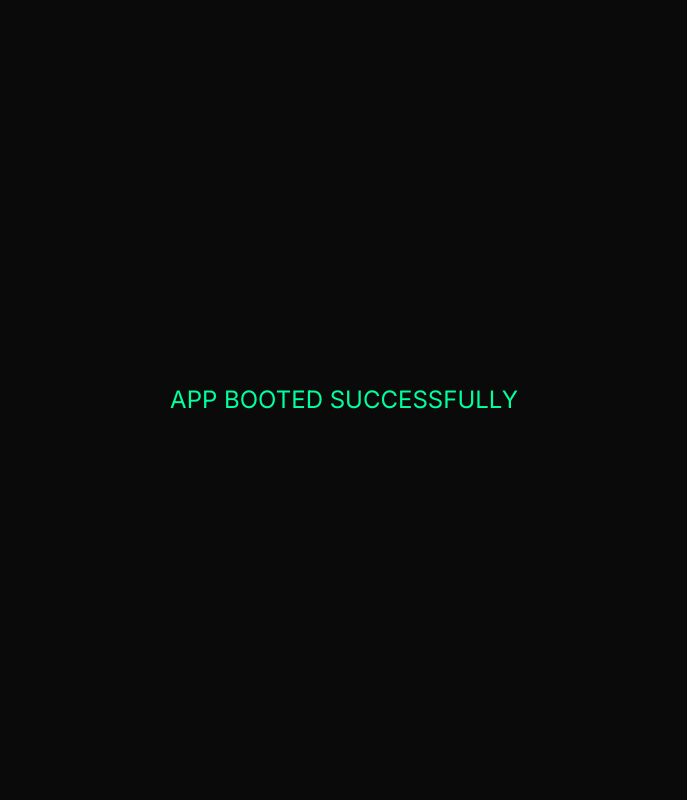
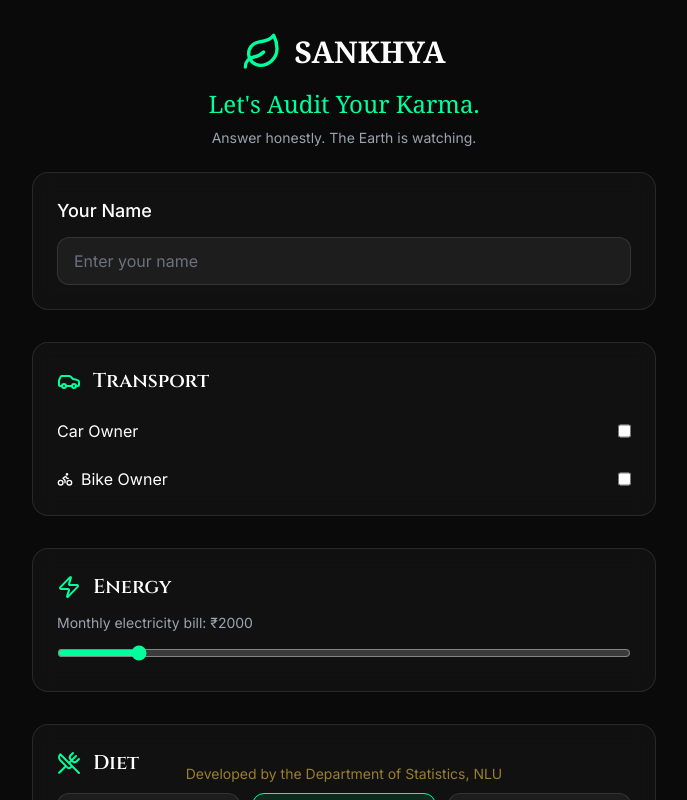
Before and after one commit to Unath-ops/SANHYA, a React (Vite) app: page / in a window 1280 px wide. Shown: the top 800 px of the page, without its empty margins (296-983 px from the left). Built offline with nearby package versions, Linux system fonts and the light colour scheme.

Commit message:
Update App.tsx

```diff
--- a/src/App.tsx
+++ b/src/App.tsx
@@ -1,49 +1,60 @@
-import { useState } from 'react';
+import { useState } from 'react'
+import InputMode from './components/InputMode'
+import WrappedMode from './components/WrappedMode'
 
 export interface UserData {
-  name: string;
-  carOwner: boolean;
-  carKm: number;
-  bikeOwner: boolean;
-  bikeKm: number;
-  electricityBill: number;
-  diet: 'vegan' | 'vegetarian' | 'non-veg';
-  acDaily: boolean;
-  plasticItems: number;
+  name: string
+  carOwner: boolean
+  carKm: number
+  bikeOwner: boolean
+  bikeKm: number
+  electricityBill: number
+  diet: 'vegan' | 'vegetarian' | 'non-veg'
+  acDaily: boolean
+  plasticItems: number
 }
 
 export interface CalculationResult {
-  annualCO2: number;
-  treesOwed: number;
-  score: number;
-  status: 'DEFAULTER' | 'SUSTAINABLE';
+  annualCO2: number
+  treesOwed: number
+  score: number
+  status: 'DEFAULTER' | 'SUSTAINABLE'
   carbonHeavyweight: {
-    category: 'Travel' | 'Energy' | 'Consumption';
-    impact: number;
-    treesFromCategory: number;
-    description: string;
-  };
+    category: 'Travel' | 'Energy' | 'Consumption'
+    impact: number
+    treesFromCategory: number
+    description: string
+  }
 }
 
 function App() {
-  const [mode] = useState<'input' | 'wrapped'>('input');
+  const [mode, setMode] = useState<'input' | 'wrapped'>('input')
+  const [userData, setUserData] = useState<UserData | null>(null)
+  const [result, setResult] = useState<CalculationResult | null>(null)
 
   return (
-    <div
-      style={{
-        minHeight: '100vh',
-        backgroundColor: '#0a0a0a',
-        color: '#00ff9d',
-        display: 'flex',
-        alignItems: 'center',
-        justifyContent: 'center',
-        fontSize: '24px',
-        fontFamily: 'Inter, sans-serif',
-      }}
-    >
-      APP BOOTED SUCCESSFULLY
+    <div className="min-h-screen bg-[#0a0a0a] text-white overflow-hidden">
+      {mode === 'input' ? (
+        <InputMode
+          onCalculate={(data: UserData, calc: CalculationResult) => {
+            setUserData(data)
+            setResult(calc)
+            setMode('wrapped')
+          }}
+        />
+      ) : (
+        <WrappedMode
+          userData={userData!}
+          result={result!}
+          onReset={() => {
+            setMode('input')
+            setUserData(null)
+            setResult(null)
+          }}
+        />
+      )}
     </div>
-  );
+  )
 }
 
-export default App;
+export default App
```
